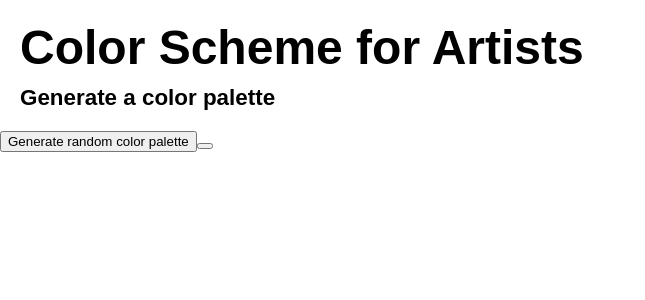
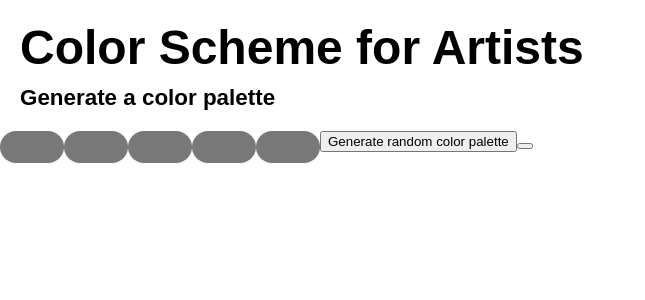
Before and after one commit to colton-patch/color-scheme, a React (Vite) app: page / in a window 1280 px wide. Shown: the top 300 px of the page, without its empty margins (0-645 px from the left). Built offline with nearby package versions, Linux system fonts and the light colour scheme; the HTML template or start-up script is replaced by a standard one.

Commit message:
worked with divs

```diff
--- a/src/App.jsx
+++ b/src/App.jsx
@@ -19,11 +19,14 @@ function App() {
     </>
   );
 
-  function request() {
+  function request(givenColor) {
+
+    let requestColor = (givenColor === null) ? "N" : givenColor;
+
     var url = "http://colormind.io/api/";
     var data = {
-      model: "default",
-      input: ["N", "N", "N", "N", "N"],
+      model: "ui",
+      input: ["N", "N", requestColor, "N", "N"],
     };
 
     var http = new XMLHttpRequest();
--- a/src/components/Buttons.jsx
+++ b/src/components/Buttons.jsx
@@ -1,7 +1,7 @@
 function Buttons({ request }) {
   return (
     <>
-      <button onClick={() => request()}>Generate random color palette</button>
+      <button onClick={() => request(null)}>Generate random color palette</button>
       <button></button>
     </>
   );
--- a/src/index.css
+++ b/src/index.css
@@ -26,3 +26,14 @@ h2 {
 
 
 }
+
+.color {
+  width: 2rem;
+  height: 2rem;
+  border-radius: 1rem;
+  float: left;
+}
+
+.colorRow {
+  display: inline;
+}
```
